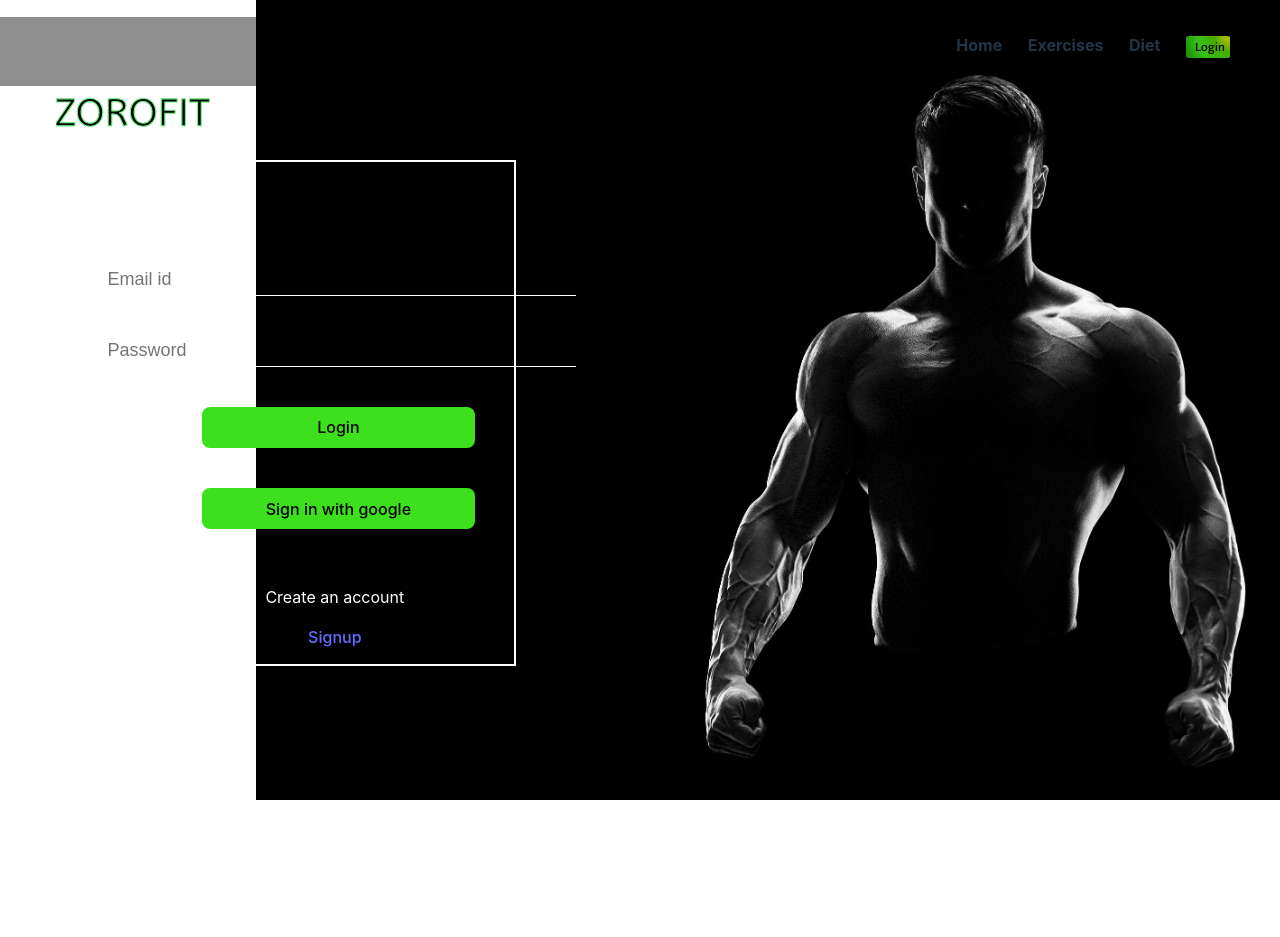
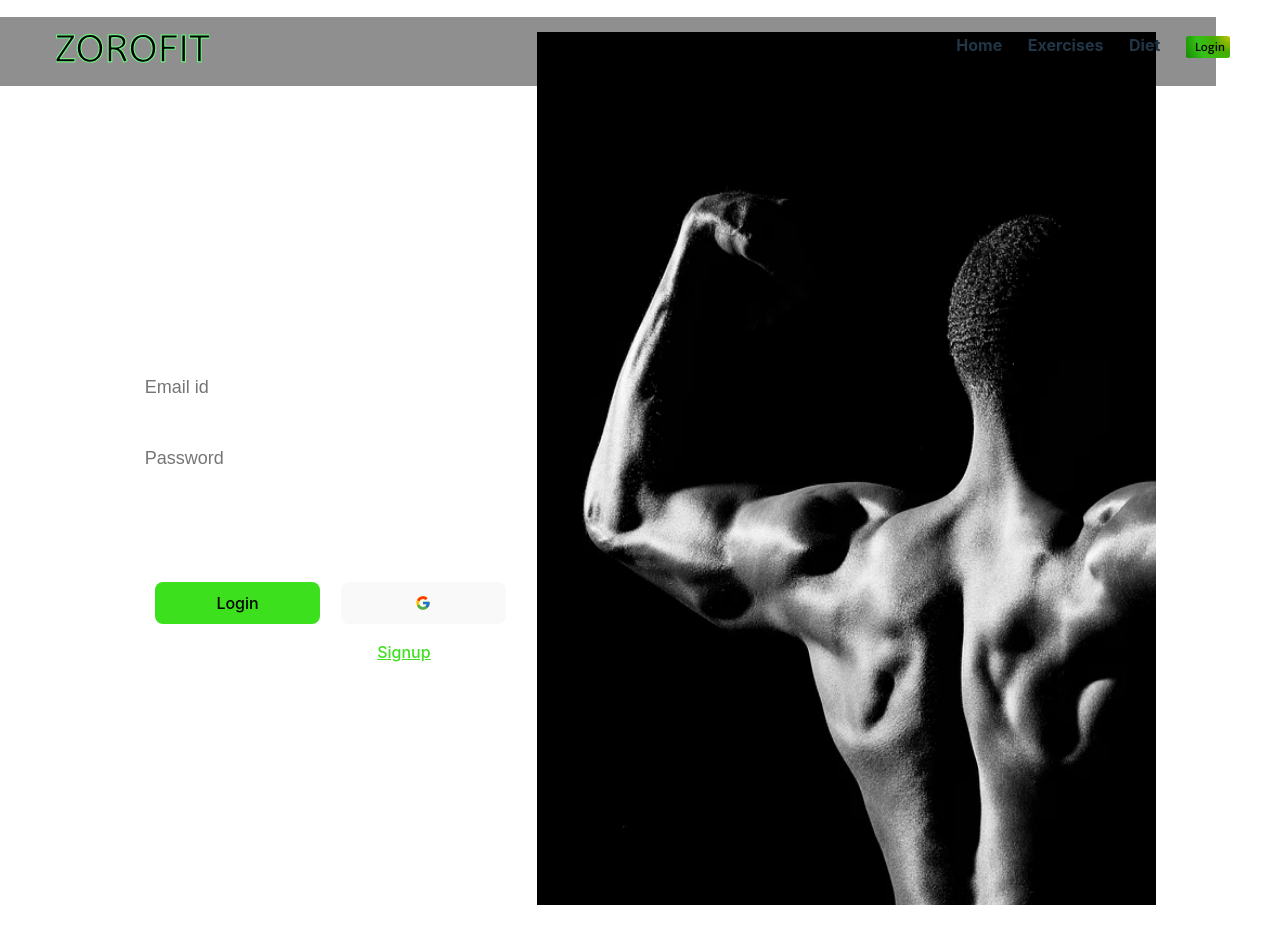
Before and after one commit to simgym/Zorofit, a React (Vite) app: page /login in a window 1280 px wide. Before the commit the page ends 800 px from the top, so only its background shows below. Built offline with nearby package versions, Linux system fonts and the light colour scheme; no server answers; a web font is replaced by a local one.

Commit message:
first commit

```diff
--- a/src/authentication/Login.css
+++ b/src/authentication/Login.css
@@ -1,4 +1,4 @@
-.login-wrapper {
+/* .login-wrapper {
   background-image: url(../assets/4.jpg);
   -webkit-background-size: cover;
   -moz-background-size: cover;
@@ -16,7 +16,7 @@
 
 .login-wrapper form {
   border: 2px solid white;
-  position: absolute;
+  position: relative;
   left: -10%;
   top: 20%;
   height: 50%;
@@ -55,30 +55,166 @@
   color: black;
   width: 76%;
   margin-left: 2%;
-}
+} */
 
 /* CSS for Desktops */
 
-@media (min-width: 992px) {
-}
+/* @media (min-width: 992px) {
+} */
 
 /* CSS for Tablets */
-@media (min-width: 768px) and (max-width: 991px) {
-}
+/* @media (min-width: 768px) and (max-width: 991px) {
+} */
 
 /* CSS for Mobiles */
-@media (max-width: 767px) {
+/* CSS for Mobiles */
+/* @media (max-width: 767px) {
+  .login-wrapper {
+    position: relative;
+    background-image: url(../assets/4.jpg);
+    background-position: center;
+    background-size: cover;
+    width: 100%;
+    height: 100vh;
+  }
+
   .login-wrapper form {
-    height: 100%;
-    width: auto;
+    position: relative;
+    width: 80%;
+    margin: 20% auto 0;
+    padding: 10% 0;
+    border: 2px solid white;
     color: rgb(255, 255, 255);
     display: flex;
     flex-direction: column;
     align-items: center;
+    gap: 10%;
+  }
 
-    gap: 10%;
-    padding-top: 10%;
-    padding-bottom: 0%;
-    z-index: 2;
+  .login-wrapper form input {
+    width: 90%;
+
+    font-size: large;
+    border: none;
+    border-bottom: 1px white solid;
+    background-color: transparent;
+  }
+
+  .login-wrapper button {
+    width: 100%;
+    padding: 10px;
+    background-color: #3de01c;
+    color: black;
+  }
+
+  .login-wrapper button:hover {
+    background-color: #2ea915;
+  }
+} */
+.login-wrapper {
+  display: flex;
+  flex-direction: row;
+  /* border: 1px solid red; */
+  width: 100%;
+  justify-content: left;
+}
+.login-wrapper form {
+  /* border: 2px solid #3de01c; */
+  color: rgb(255, 255, 255);
+  display: flex;
+  flex-direction: column;
+  padding-top: 20%;
+  padding-bottom: 5%;
+  z-index: 2;
+  width: 100%;
+  flex: 1;
+  justify-content: flex-start;
+}
+.login-wrapper form h2 {
+  /* border: 1px solid pink; */
+  margin-bottom: 15%;
+}
+.login-input-wrapper {
+  /* border: 1px solid green; */
+  margin-bottom: 10%;
+}
+.login-wrapper form input {
+  width: 90%;
+  margin-bottom: 5%;
+
+  font-size: large;
+  border: none;
+  border-bottom: 1px white solid;
+  background-color: transparent;
+  margin-top: 3%;
+  padding: 2%;
+}
+
+.auth-links-wrapper {
+  margin-top: 10%;
+}
+.create_account {
+  display: flex;
+  /* border: 1px solid yellow; */
+  align-items: center;
+  justify-content: center;
+  gap: 2%;
+}
+.create_account a {
+  color: #3de01c;
+  text-decoration: underline;
+}
+.login-buttons-wrapper {
+  display: flex;
+  /* flex-direction: column; */
+  /* border: 1px solid rgb(196, 106, 121); */
+  justify-content: center;
+  gap: 5%;
+}
+.login-button {
+  width: 40%;
+  padding: 10px;
+  background-color: #3de01c;
+  color: black;
+}
+.google-login-button {
+  width: 40%;
+  padding: 10px;
+  display: flex;
+  justify-content: center;
+  align-items: center;
+}
+.google-login-button:hover {
+  background-color: rgb(224, 224, 224);
+  border-color: black;
+}
+.login-button:hover {
+  background-color: #2ea915;
+  border-color: black;
+}
+.login-builder-wrapper {
+  /* border: 3px solid blue; */
+  flex: 1.5;
+}
+.login-builder-wrapper img {
+  width: 140%;
+  height: 110%;
+  /* border: 1px solid yellow; */
+}
+/* desktops */
+@media (min-width: 768px) {
+  .login-wrapper {
+    overflow: hidden;
   }
 }
+
+/* mobiles */
+@media (max-width: 767px) {
+  .login-wrapper {
+    overflow: hidden;
+  }
+  .login-builder-wrapper {
+    /* border: 3px solid blue; */
+    flex: 0;
+  }
+}
--- a/src/authentication/Login.jsx
+++ b/src/authentication/Login.jsx
@@ -3,6 +3,8 @@ import { useState, useEffect } from "react";
 import { signInWithGoogle } from "../index";
 import { signInWithEmailAndPassword } from "firebase/auth";
 import { useNavigate, Link } from "react-router-dom";
+import { FcGoogle } from "react-icons/fc";
+import bodyBuilderImg from "../assets/4.jpg";
 import "./Login.css";
 
 // change the UI
@@ -50,31 +52,49 @@ const Login = () => {
     <>
       <main className="login-wrapper">
         <form onSubmit={submitHandler}>
-          <span>
+          <h2>LOGIN</h2>
+          <div className="login-input-wrapper">
+            <div>
               <input
                 type="email"
                 value={email}
                 placeholder="Email id"
                 onChange={(event) => setEmail(event.target.value)}
               />
-          </span>
-          <span>
+            </div>
+            <div>
               <input
                 type="password"
                 value={password}
                 placeholder="Password"
                 onChange={(event) => setPassword(event.target.value)}
               />
-          </span>
-          <button type="submit">Login</button>
-          <button onClick={signInWithGoogle} type="submit">
-            Sign in with google
+            </div>
+          </div>
+          <div className="auth-links-wrapper">
+            {" "}
+            <div className="login-buttons-wrapper">
+              {" "}
+              <button type="submit" className="login-button">
+                Login
               </button>
+              <button
+                onClick={signInWithGoogle}
+                type="submit"
+                className="google-login-button"
+              >
+                <FcGoogle />
+              </button>
+            </div>
             <div className="create_account">
               <p>Create an account</p>
               <Link to="/signup">Signup</Link>
             </div>
+          </div>
         </form>
+        <div className="login-builder-wrapper">
+          <img src={bodyBuilderImg} />
+        </div>
       </main>
     </>
   );
--- a/src/authentication/Signup.jsx
+++ b/src/authentication/Signup.jsx
@@ -3,6 +3,9 @@ import { signInWithGoogle } from "../index";
 import { auth } from "../index";
 import { useNavigate, Link } from "react-router-dom";
 import { useState, useEffect } from "react";
+import { FcGoogle } from "react-icons/fc";
+import bodyBuilderImg from "../assets/4.jpg";
+import "./Login.css";
 
 // change the UI
 // check why signIN with Google isn't working
@@ -59,34 +62,101 @@ const Signup = () => {
         ) : undefined}
 
         <form onSubmit={submitHandler}>
-          <span>
+          <h2>LOGIN</h2>
+          <div className="login-input-wrapper">
+            <div>
               <input
                 type="email"
                 value={signupEmail}
                 placeholder="Email id"
                 onChange={(event) => setSignupEmail(event.target.value)}
               />
-          </span>
-          <span>
+            </div>
+            <div>
               <input
                 type="password"
                 value={signupPassword}
                 placeholder="Password"
                 onChange={(event) => setSignupPassword(event.target.value)}
               />
-          </span>
-          <button type="submit">Signup</button>
-          <button onClick={signInWithGoogle} typ="submit">
-            Sign in with google
+            </div>
+          </div>
+          <div className="auth-links-wrapper">
+            {" "}
+            <div className="login-buttons-wrapper">
+              {" "}
+              <button type="submit" className="login-button">
+                Signup
               </button>
-          <div className="not_user">
+              <button
+                onClick={signInWithGoogle}
+                type="submit"
+                className="google-login-button"
+              >
+                <FcGoogle />
+              </button>
+            </div>
+            <div className="create_account">
               <p>Already a user? </p>
               <Link to="/login">Login</Link>
             </div>
+          </div>
         </form>
+        <div className="login-builder-wrapper">
+          <img src={bodyBuilderImg} />
+        </div>
       </main>
     </>
   );
 };
 
 export default Signup;
+
+/*
+<main className="login-wrapper">
+        <form onSubmit={submitHandler}>
+          <h2>LOGIN</h2>
+          <div className="login-input-wrapper">
+            <div>
+              <input
+                type="email"
+                value={email}
+                placeholder="Email id"
+                onChange={(event) => setEmail(event.target.value)}
+              />
+            </div>
+            <div>
+              <input
+                type="password"
+                value={password}
+                placeholder="Password"
+                onChange={(event) => setPassword(event.target.value)}
+              />
+            </div>
+          </div>
+          <div className="auth-links-wrapper">
+            {" "}
+            <div className="login-buttons-wrapper">
+              {" "}
+              <button type="submit" className="login-button">
+                Login
+              </button>
+              <button
+                onClick={signInWithGoogle}
+                type="submit"
+                className="google-login-button"
+              >
+                <FcGoogle />
+              </button>
+            </div>
+            <div className="create_account">
+              <p>Already a user? </p>
+            <Link to="/login">Login</Link>
+            </div>
+          </div>
+        </form>
+        <div className="login-builder-wrapper">
+          <img src={bodyBuilderImg} />
+        </div>
+      </main>
+*/
--- a/src/components/Logo.css
+++ b/src/components/Logo.css
@@ -7,25 +7,28 @@
   z-index: 2;
 }
 
-/*for tabs*/
+/* for tabs */
 @media (min-width: 768px) and (max-width: 991px) {
   .example {
-    top: 42.4%;
+    /* top: 31.4%; */
+    top: 276px;
     width: 80%;
   }
 }
 
-/* CSS for Mobiles */
+/* CSS for Mobiles  */
 @media (max-width: 767px) {
   .example {
-    top: 38.3%;
+    /* top: 30.3%; */
+    top: 260px;
     width: 80%;
   }
 }
-/*CSS for Desktops */
+/* CSS for Desktops  */
 @media (min-width: 992px) {
   .example {
-    top: 43%;
+    /* top: 31%; */
+    top: 280px;
     width: 80%;
   }
 }
--- a/src/components/MainNavigation.css
+++ b/src/components/MainNavigation.css
@@ -134,7 +134,8 @@
     padding-top: 25%;
     padding-left: 60%;
     padding-right: 30%;
-    font-size: 2.8vw;
+    /* font-size: 2.8vw; */
+    font-size: 80%;
     width: 100%;
     height: auto;
   }
--- a/src/components/Programs.css
+++ b/src/components/Programs.css
@@ -28,6 +28,9 @@
 }
 .program-link a {
   color: rgb(255, 255, 255);
+}
+.program-link a:hover {
+  color: black;
 }
 .program-clicks p {
   color: black;
--- a/src/index.js
+++ b/src/index.js
@@ -9,21 +9,11 @@ import { getFirestore } from "firebase/firestore";
 // https://firebase.google.com/docs/web/setup#available-libraries
 
 // Your web app's Firebase configuration
-console.log(import.meta.env.VITE_FIREBASE_API);
-
-let firebase_api_key;
-
-if (import.meta.env.MODE === "development") {
-  firebase_api_key = "AIzaSyC3J5Geb4SOlUczXxkY58URhUrvvIat9XU";
-} else {
-  firebase_api_key = import.meta.env.VITE_FIREBASE_API;
-}
 
 const firebaseConfig = {
-  // apiKey: "AIzaSyC3J5Geb4SOlUczXxkY58URhUrvvIat9XU",
-
+  apiKey: "AIzaSyC3J5Geb4SOlUczXxkY58URhUrvvIat9XU",
   // apiKey: import.meta.env.VITE_FIREBASE_API,
-  apiKey: firebase_api_key,
+  // apiKey: firebase_api_key,
   authDomain: "zorofit-5beb9.firebaseapp.com",
   projectId: "zorofit-5beb9",
   storageBucket: "zorofit-5beb9.appspot.com",
--- a/src/pages/Exercises.jsx
+++ b/src/pages/Exercises.jsx
@@ -24,6 +24,9 @@ add animations to it
 // Handle the edge cases if array is empty or any parameter is empty or something else
 
 fix firestore issue for a new user always creaet a exercise array field
+
+fix youtbe issue because something is causing this component to render hunreds or thousands of times at once so it is reaching its quota
+look for state changes , useEffect , try using useCallback or something to solve this issue
 */
 
 const Exercises = () => {
@@ -32,6 +35,10 @@ const Exercises = () => {
   const [difficulty, setDifficulty] = useState("");
   const [exerciseData, setExerciseData] = useState([]);
   const [loading, setLoading] = useState(true);
+  const [exerciseNameData, setExerciseNameData] = useState([]);
+  const [exerciseVideos, setExerciseVideos] = useState([]);
+
+  console.log("exercise names are :", exerciseNameData);
 
   const dispatch = useDispatch();
 
@@ -62,64 +69,15 @@ const Exercises = () => {
 
   // for youtube API
 
-  // const youtubeUrl = `https://www.googleapis.com/youtube/v3/search?q=anime`;
+  useEffect(() => {
+    const fetchVideos = async () => {
+      const exVideos = [];
 
-  // const youtubeData = async () => {
-  //   try {
-  //     const response = await fetch(youtubeUrl, {
-  //       method: "GET",
-  //       headers: {
-  //         "X-Api-Key": "AIzaSyBxGQVU1UVmnvcpFyB5bp5933IyoWU6ywo",
-  //         "Content-Type": "application/json",
-  //       },
-  //     });
-  //     if (!response.ok) {
-  //       throw new Error("Something is wrong with youtube API");
-  //     }
-  //     const data = await response.json();
-  //     console.log("youtube search result: ", data);
-  //   } catch (error) {
-  //     console.log(error);
-  //   }
-  // };
+      for (let i = 0; i < exerciseNameData.length; i++) {
+        const youtubeUrl = `https://www.googleapis.com/youtube/v3/search?part=snippet&maxResults=1&q=${
+          exerciseNameData[i]
+        }&key=${import.meta.env.VITE_youtube_key}`;
 
-  // useEffect(() => {
-  //   youtubeData();
-  // }, []);
-
-  //------------------------------------------
-
-  // const youtubeUrl = `https://www.googleapis.com/youtube/v3/search?part=snippet&maxResults=2&q=onepiece&key=AIzaSyBxGQVU1UVmnvcpFyB5bp5933IyoWU6ywo`;
-
-  // const youtubeData = async () => {
-  //   try {
-  //     const response = await fetch(youtubeUrl, {
-  //       method: "GET",
-  //       headers: {
-  //         Accept: "application/json",
-  //       },
-  //     });
-  //     if (!response.ok) {
-  //       throw new Error("Something is wrong with youtube API");
-  //     }
-  //     const data = await response.json();
-  //     console.log("youtube search result: ", data);
-  //   } catch (error) {
-  //     console.log(error);
-  //   }
-  // };
-
-  // useEffect(() => {
-  //   youtubeData();
-  // }, []);
-
-  //----------------------------------------------
-
-  // for video links
-
-  const youtubeUrl = `https://www.googleapis.com/youtube/v3/search?part=snippet&maxResults=2&q=Barbell glute bridge&key=AIzaSyBxGQVU1UVmnvcpFyB5bp5933IyoWU6ywo`;
-
-  const youtubeData = async () => {
         try {
           const response = await fetch(youtubeUrl, {
             method: "GET",
@@ -137,15 +95,17 @@ const Exercises = () => {
           data.items.forEach((item) => {
             const videoId = item.id.videoId;
             const videoUrl = `https://www.youtube.com/watch?v=${videoId}`;
-        console.log(videoUrl);
+            exVideos.push(videoUrl);
           });
         } catch (error) {
           console.log(error);
         }
+      }
+
+      setExerciseVideos(exVideos);
+      console.log("exercise videos are : ", exVideos);
     };
-
-  useEffect(() => {
-    youtubeData();
+    fetchVideos();
   }, []);
 
   //----------------------------------------------
@@ -155,7 +115,7 @@ const Exercises = () => {
       const response = await fetch(url, {
         method: "GET",
         headers: {
-          "X-Api-Key": "YyOwY4yWPhLbZ3fYUWuNhg==tAkiseZZr3E3Xnvk",
+          "X-Api-Key": import.meta.env.VITE_exerciseNinja_key,
           "Content-Type": "application/json",
         },
       });
@@ -167,6 +127,9 @@ const Exercises = () => {
       const data = await response.json();
       setExerciseData(data);
       console.log(data);
+
+      const exName = data.map((item) => item.name);
+      setExerciseNameData(exName);
 
       setLoading(false);
     } catch (error) {
@@ -279,7 +242,16 @@ const Exercises = () => {
               </span>
               <span className="exercise-form">
                 {/* VIDEO WILL GO HERE */}
-                <img src={sampleImg} />
+                {/* <img src={sampleImg} /> */}
+                {exerciseVideos[index] ? (
+                  <iframe
+                    src={"https://www.youtube.com/watch?v=pRkHLluG-V8"}
+                    title="YouTube Video"
+                    allowFullScreen
+                  />
+                ) : (
+                  <p>No video available</p>
+                )}
               </span>
             </div>
           </li>
--- a/vite.config.js
+++ b/vite.config.js
@@ -1,8 +1,8 @@
 import { defineConfig } from "vite";
 import react from "@vitejs/plugin-react";
-import dotenv from "dotenv";
+// import dotenv from "dotenv";
 
-dotenv.config();
+// dotenv.config();
 
 // https://vitejs.dev/config/
 export default defineConfig({
```
Also changed, not shown: src/assets/4.jpg, 1 other file (tests, documents, lock files or other folders). Lines whose indentation alone changed are shown as unchanged.
